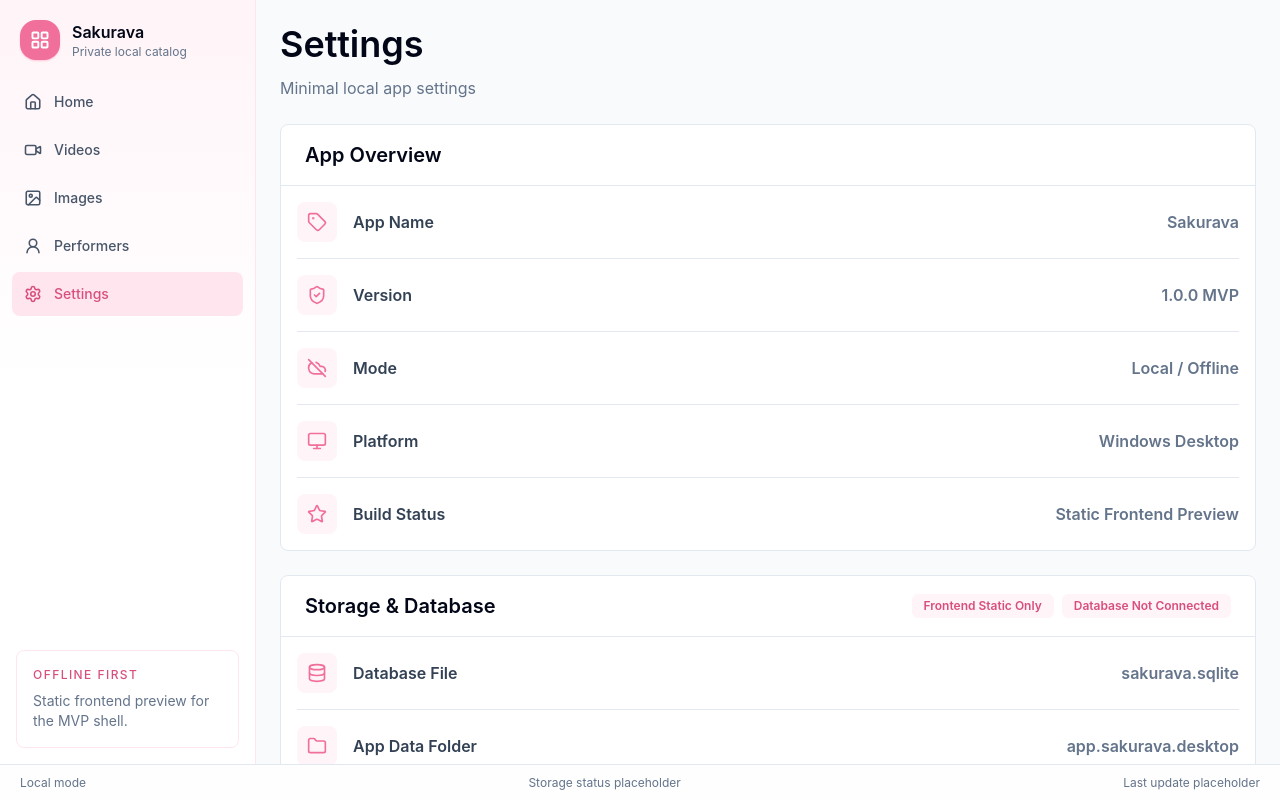
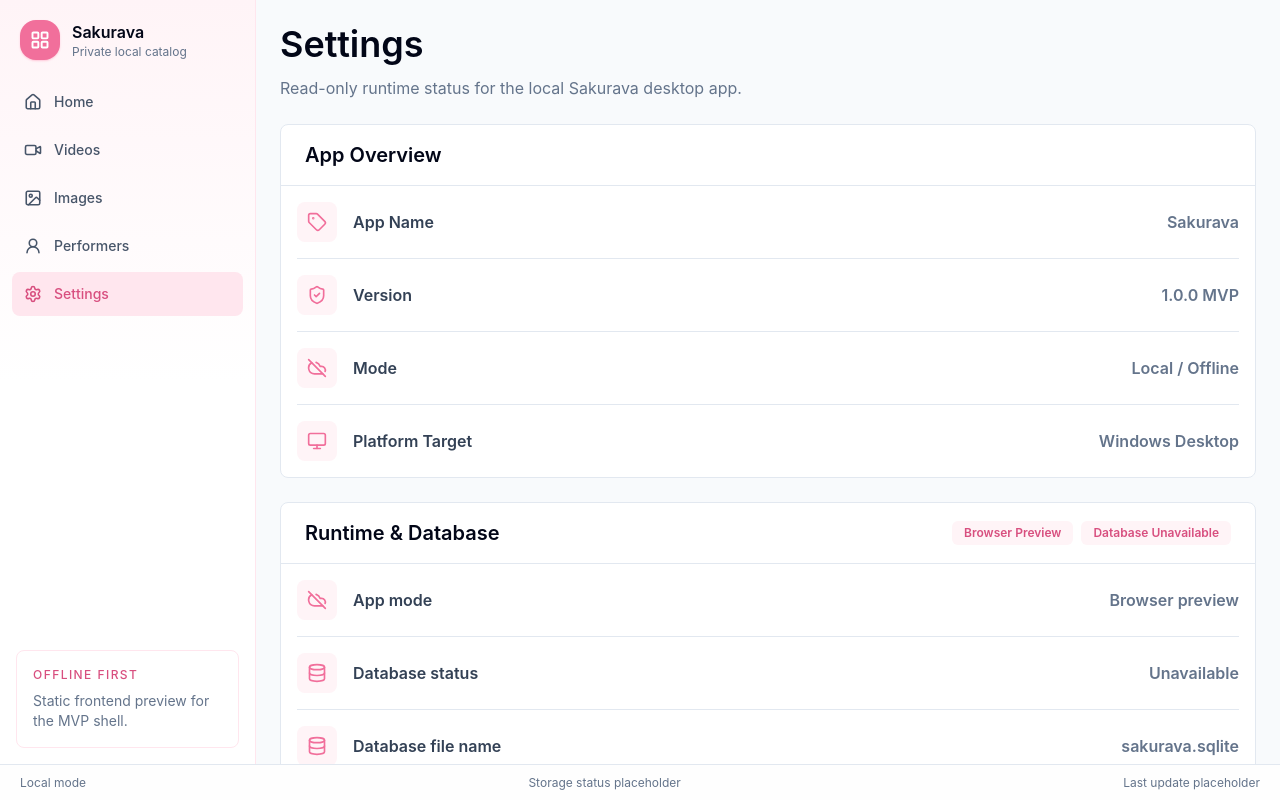
Before and after one commit to wonderfulworldz/sakurava-desktop, a React (Vite) app: page /settings in a window 1280 px wide. Built offline with nearby package versions, Linux system fonts and the light colour scheme.

Commit message:
add settings runtime status page

```diff
--- a/src/pages/SettingsPage.tsx
+++ b/src/pages/SettingsPage.tsx
@@ -1,6 +1,8 @@
 import {
   CloudOff,
   Database,
+  FileArchive,
+  FileInput,
   FileText,
   Folder,
   HardDrive,
@@ -8,15 +10,15 @@ import {
   Palette,
   ShieldCheck,
   SlidersHorizontal,
-  Star,
   Tag,
-  Upload,
   Video,
   Image as ImageIcon,
   UserRound,
   FilePenLine,
+  ImageUp,
 } from "lucide-react";
 import type { LucideIcon } from "lucide-react";
+import { isTauriRuntimeAvailable } from "../runtime/tauriClient";
 
 type SettingsRow = {
   label: string;
@@ -28,34 +30,49 @@ const appOverviewRows: SettingsRow[] = [
   { label: "App Name", value: "Sakurava", icon: Tag },
   { label: "Version", value: "1.0.0 MVP", icon: ShieldCheck },
   { label: "Mode", value: "Local / Offline", icon: CloudOff },
-  { label: "Platform", value: "Windows Desktop", icon: Monitor },
-  { label: "Build Status", value: "Static Frontend Preview", icon: Star },
+  { label: "Platform Target", value: "Windows Desktop", icon: Monitor },
 ];
 
-const storageRows: SettingsRow[] = [
-  { label: "Database File", value: "sakurava.sqlite", icon: Database },
-  { label: "App Data Folder", value: "app.sakurava.desktop", icon: Folder },
-  { label: "Storage Mode", value: "Local only", icon: HardDrive },
-  { label: "Database Status", value: "Not connected yet", icon: ShieldCheck },
-];
+const DATABASE_FILE_NAME = "sakurava.sqlite";
+const APP_DATA_FOLDER_LABEL = "app.sakurava.desktop";
 
 const dataSafetyRows: SettingsRow[] = [
   { label: "Data Privacy", value: "Local device only", icon: ShieldCheck },
   { label: "Internet Required", value: "No", icon: CloudOff },
   { label: "Cloud Sync", value: "Not enabled", icon: CloudOff },
-  { label: "Backup", value: "Coming later", icon: Upload },
-  { label: "Restore", value: "Coming later", icon: Folder },
 ];
 
 const featureStatusRows: SettingsRow[] = [
-  { label: "Videos", value: "Static UI Ready", icon: Video },
-  { label: "Images", value: "Static UI Ready", icon: ImageIcon },
-  { label: "Performers", value: "Static UI Ready", icon: UserRound },
-  { label: "Forms", value: "Static UI Ready", icon: FilePenLine },
-  { label: "SQLite", value: "Not connected", icon: Database },
-  { label: "Tauri Runtime", value: "Not connected", icon: Monitor },
-  { label: "Native File Picker", value: "Post-MVP", icon: Folder },
-  { label: "Backup / Restore", value: "Post-MVP", icon: Upload },
+  { label: "Videos", value: "Runtime CRUD enabled", icon: Video },
+  { label: "Images", value: "Runtime CRUD enabled", icon: ImageIcon },
+  { label: "Performers", value: "Runtime CRUD enabled", icon: UserRound },
+  { label: "Forms", value: "Runtime create/update enabled", icon: FilePenLine },
+  { label: "Safe Delete", value: "Single-record confirmation enabled", icon: ShieldCheck },
+];
+
+const thumbnailRows: SettingsRow[] = [
+  {
+    label: "Manual thumbnail rendering",
+    value: "Enabled",
+    icon: ImageUp,
+  },
+  {
+    label: "Asset access scope",
+    value: "Pictures, Videos, Documents, and Downloads",
+    icon: Folder,
+  },
+  {
+    label: "Browser preview thumbnails",
+    value: "Placeholders only",
+    icon: CloudOff,
+  },
+];
+
+const plannedActionRows: SettingsRow[] = [
+  { label: "Backup / Restore", value: "Planned / disabled", icon: FileArchive },
+  { label: "Import / Export", value: "Planned / disabled", icon: FileInput },
+  { label: "Native File Picker", value: "Planned / disabled", icon: Folder },
+  { label: "Advanced Settings", value: "Planned / disabled", icon: SlidersHorizontal },
 ];
 
 const uiPreferenceRows: SettingsRow[] = [
@@ -66,6 +83,31 @@ const uiPreferenceRows: SettingsRow[] = [
 ];
 
 function SettingsPage() {
+  const isDesktopRuntime = isTauriRuntimeAvailable();
+  const runtimeRows: SettingsRow[] = [
+    {
+      label: "App mode",
+      value: isDesktopRuntime ? "Desktop runtime" : "Browser preview",
+      icon: isDesktopRuntime ? Monitor : CloudOff,
+    },
+    {
+      label: "Database status",
+      value: isDesktopRuntime ? "Available" : "Unavailable",
+      icon: Database,
+    },
+    {
+      label: "Database file name",
+      value: DATABASE_FILE_NAME,
+      icon: Database,
+    },
+    {
+      label: "App data folder label",
+      value: APP_DATA_FOLDER_LABEL,
+      icon: Folder,
+    },
+    { label: "Storage mode", value: "Local only", icon: HardDrive },
+  ];
+
   return (
     <div className="space-y-6">
       <header>
@@ -73,26 +115,41 @@ function SettingsPage() {
           Settings
         </h1>
         <p className="mt-3 text-base text-slate-500">
-          Minimal local app settings
+          Read-only runtime status for the local Sakurava desktop app.
         </p>
       </header>
 
       <SettingsCard title="App Overview" rows={appOverviewRows} />
       <SettingsCard
-        title="Storage & Database"
-        rows={storageRows}
-        badges={["Frontend Static Only", "Database Not Connected"]}
+        title="Runtime & Database"
+        rows={runtimeRows}
+        badges={[
+          isDesktopRuntime ? "Desktop Runtime" : "Browser Preview",
+          isDesktopRuntime ? "Database Available" : "Database Unavailable",
+        ]}
       />
+      <SettingsCard title="Thumbnails & Local Assets" rows={thumbnailRows} />
       <SettingsCard
         title="Data Safety"
         rows={dataSafetyRows}
-        disabledActions={["Backup Data", "Restore Data", "Open Data Folder"]}
+        disabledActions={["Backup Data", "Restore Data"]}
       />
       <SettingsCard title="MVP Feature Status" rows={featureStatusRows} />
       <SettingsCard
+        title="Planned Tools"
+        rows={plannedActionRows}
+        disabledActions={[
+          "Backup / Restore",
+          "Import / Export",
+          "Native File Picker",
+          "Open Data Folder",
+          "Advanced Settings",
+        ]}
+      />
+      <SettingsCard
         title="UI Preferences"
         rows={uiPreferenceRows}
-        note="UI preferences are read-only in MVP."
+        note="Settings are read-only in this batch."
       />
       <AboutCard />
     </div>
@@ -194,8 +251,9 @@ function AboutCard() {
               Images, and Performers.
             </p>
             <p>
-              This MVP is currently in static frontend phase. Backend,
-              database, and desktop runtime integration will be added later.
+              Runtime data is stored locally, and manually saved thumbnails are
+              rendered from approved local asset locations when running in
+              Tauri.
             </p>
           </div>
         </div>
```
Also changed, not shown: 1 other file (tests, documents, lock files or other folders).
